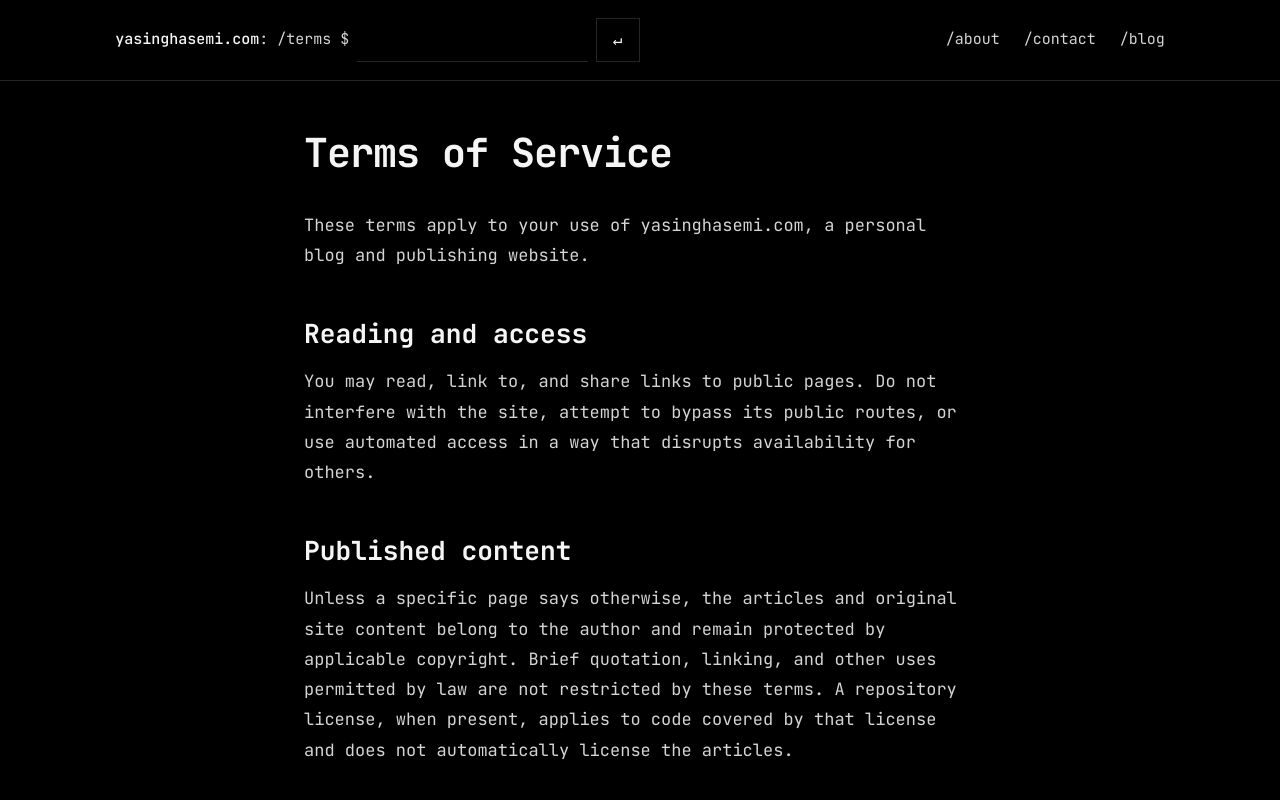
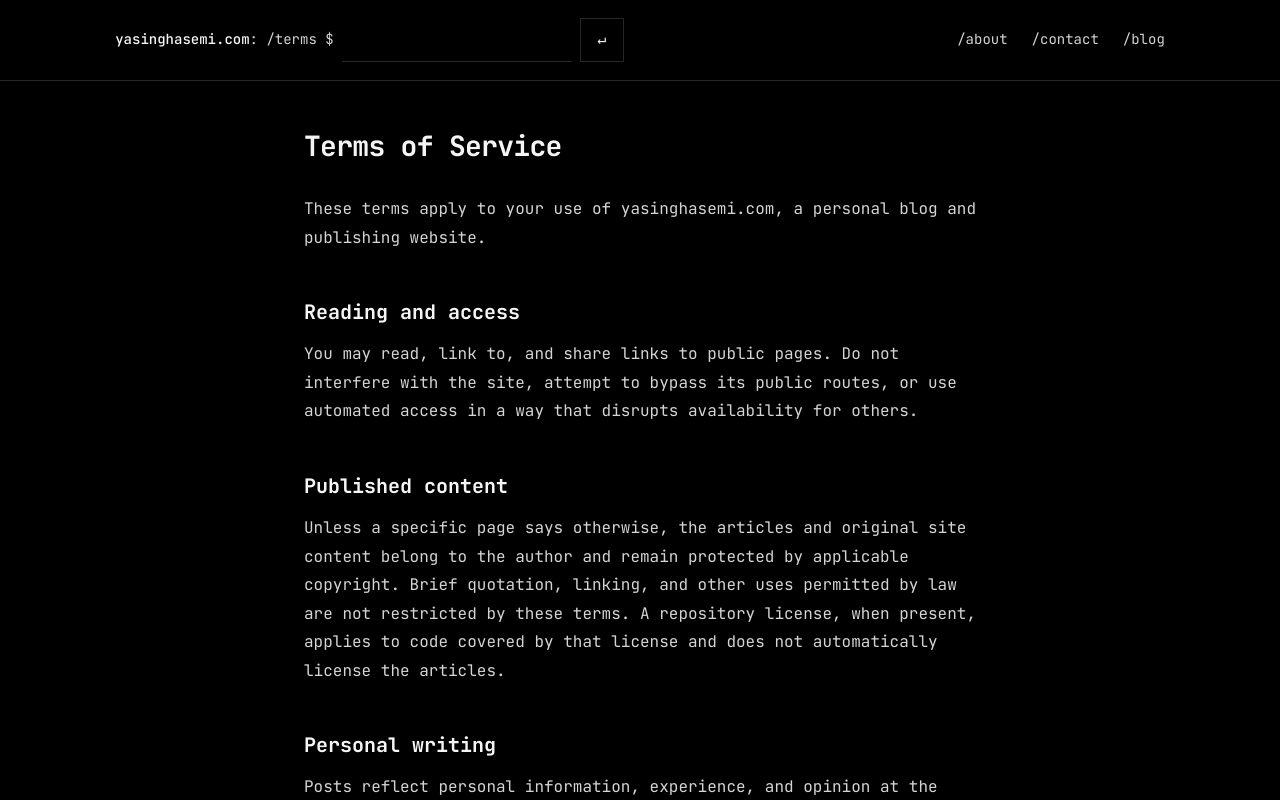
Before and after one commit to SupernovifieD/yasinghasemi.com, a Next.js app: page /terms in a window 1280 px wide. Shown: the top 800 px of the page. Built offline with nearby package versions, Linux system fonts and the light colour scheme.

Commit message:
style(typography): reduce the site text scale

```diff
--- a/app/blog/[slug]/post.module.css
+++ b/app/blog/[slug]/post.module.css
@@ -2,14 +2,14 @@
   display: inline-block;
   margin-block-end: var(--space-8);
   color: var(--color-muted);
-  font-size: 0.9375rem;
+  font-size: var(--font-label);
 }
 
 .date {
   display: block;
   margin-block: calc(var(--space-8) * -0.5) var(--space-10);
   color: var(--color-muted);
-  font-size: 0.9375rem;
+  font-size: var(--font-label);
 }
 
 .body {
--- a/app/blog/blog.module.css
+++ b/app/blog/blog.module.css
@@ -6,7 +6,7 @@
 .blog h1 {
   margin: 0 0 var(--space-10);
   color: var(--color-text);
-  font-size: clamp(1.8rem, 1.45rem + 1.4vw, 2.5rem);
+  font-size: var(--font-heading);
   line-height: 1.2;
   letter-spacing: -0.025em;
 }
@@ -23,7 +23,7 @@
   max-width: 40ch;
   margin: 0 0 var(--space-3);
   color: var(--color-text);
-  font-size: clamp(1.2rem, 1.08rem + 0.45vw, 1.5rem);
+  font-size: var(--font-result);
   line-height: 1.35;
   text-wrap: pretty;
 }
@@ -38,5 +38,5 @@
 .result time,
 .empty {
   color: var(--color-muted);
-  font-size: 0.9375rem;
+  font-size: var(--font-label);
 }
--- a/app/contact/contact.module.css
+++ b/app/contact/contact.module.css
@@ -8,7 +8,7 @@
 .contact h1 {
   margin: 0 0 var(--space-6);
   color: var(--color-text);
-  font-size: clamp(1.875rem, 4vw, 2.5rem);
+  font-size: var(--font-heading);
   font-weight: 700;
   letter-spacing: -0.025em;
   line-height: 1.2;
--- a/app/globals.css
+++ b/app/globals.css
@@ -23,6 +23,12 @@
   --reading-width: 70ch;
   --gutter: clamp(1.25rem, 4vw, 4rem);
   --focus-ring: 2px solid var(--color-focus);
+  --font-label: 0.875rem;
+  --font-body: 0.9375rem;
+  --font-reading: 1rem;
+  --font-heading: clamp(1.5rem, 1.35rem + 0.6vw, 1.75rem);
+  --font-section: 1.25rem;
+  --font-result: clamp(1.125rem, 1.05rem + 0.3vw, 1.25rem);
 }
 
 *,
@@ -48,7 +54,7 @@ body {
     var(--font-terminal), ui-monospace, "DejaVu Sans Mono", "Liberation Mono",
     monospace;
   font-variant-ligatures: none;
-  font-size: 1rem;
+  font-size: var(--font-body);
   line-height: 1.7;
   text-rendering: optimizeLegibility;
 }
--- a/app/home.module.css
+++ b/app/home.module.css
@@ -13,7 +13,7 @@
   max-width: 18ch;
   margin: 0 0 var(--space-6);
   color: var(--color-text);
-  font-size: clamp(1.875rem, 4vw, 2.5rem);
+  font-size: var(--font-heading);
   font-weight: 700;
   letter-spacing: -0.025em;
   line-height: 1.2;
@@ -23,7 +23,7 @@
 .copy {
   max-width: 58ch;
   color: var(--color-body);
-  font-size: clamp(1rem, 1.6vw, 1.125rem);
+  font-size: var(--font-body);
   line-height: 1.8;
 }
 
--- a/components/reading-layout.module.css
+++ b/components/reading-layout.module.css
@@ -2,11 +2,12 @@
   max-width: var(--reading-width);
   margin-inline: auto;
   align-self: flex-start;
+  font-size: var(--font-reading);
 }
 
 .prose {
   color: var(--color-body);
-  font-size: clamp(1rem, 0.95rem + 0.2vw, 1.0625rem);
+  font-size: var(--font-reading);
   line-height: 1.78;
 }
 
@@ -21,13 +22,13 @@
 .prose h1 {
   max-width: 30ch;
   margin: 0 0 var(--space-8);
-  font-size: clamp(1.8rem, 1.45rem + 1.4vw, 2.5rem);
+  font-size: var(--font-heading);
   letter-spacing: -0.025em;
 }
 
 .prose h2 {
   margin: var(--space-12) 0 var(--space-4);
-  font-size: clamp(1.35rem, 1.2rem + 0.55vw, 1.65rem);
+  font-size: var(--font-section);
 }
 
 .prose h3 {
--- a/components/site-shell.module.css
+++ b/components/site-shell.module.css
@@ -74,7 +74,7 @@
   min-height: 2.75rem;
   align-items: center;
   color: var(--color-body);
-  font-size: 0.9375rem;
+  font-size: var(--font-label);
   overflow-wrap: anywhere;
 }
 
@@ -93,7 +93,7 @@
   min-height: 2.75rem;
   align-items: center;
   color: var(--color-body);
-  font-size: 0.9375rem;
+  font-size: var(--font-label);
   text-decoration: none;
 }
 
--- a/components/terminal/terminal.module.css
+++ b/components/terminal/terminal.module.css
@@ -9,7 +9,7 @@
 .location {
   min-width: 0;
   color: var(--color-body);
-  font-size: 0.9375rem;
+  font-size: var(--font-label);
   overflow-wrap: anywhere;
   unicode-bidi: isolate;
 }
```
Also changed, not shown: 1 other file (tests, documents, lock files or other folders).
